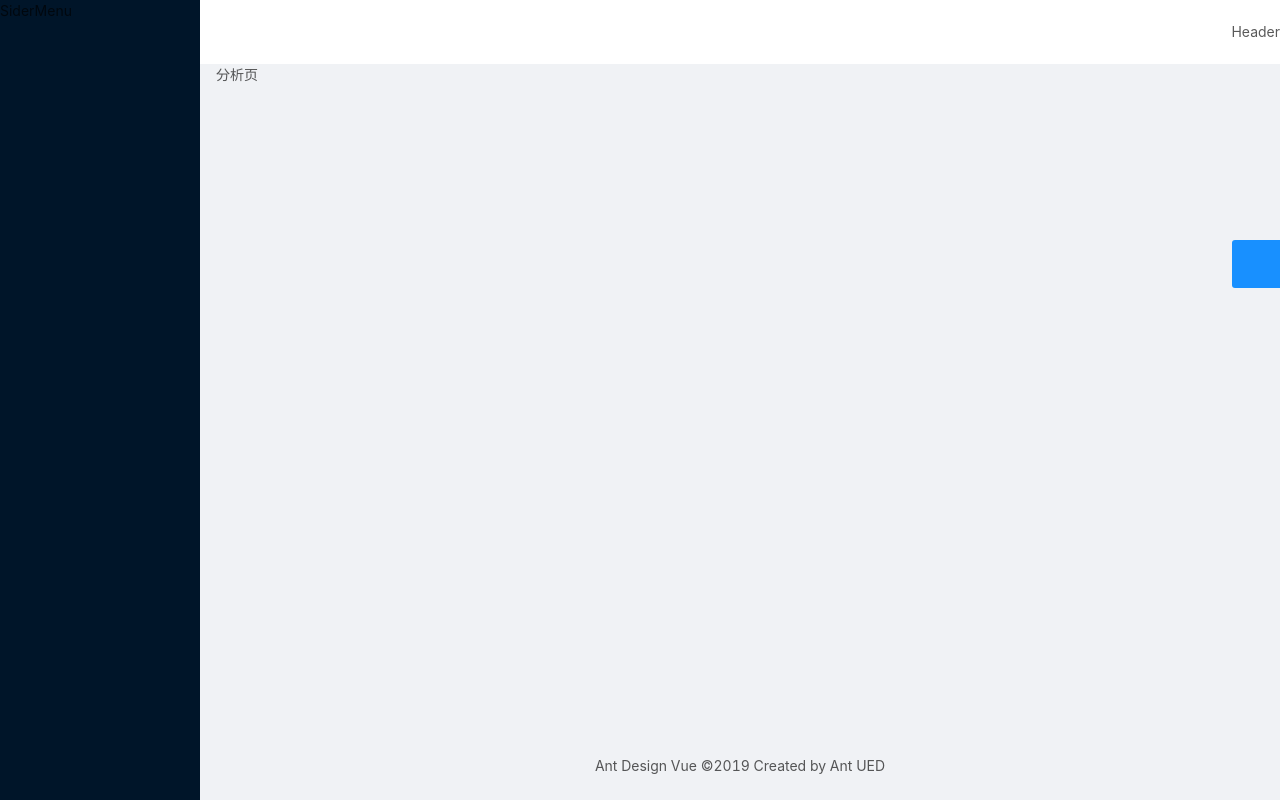
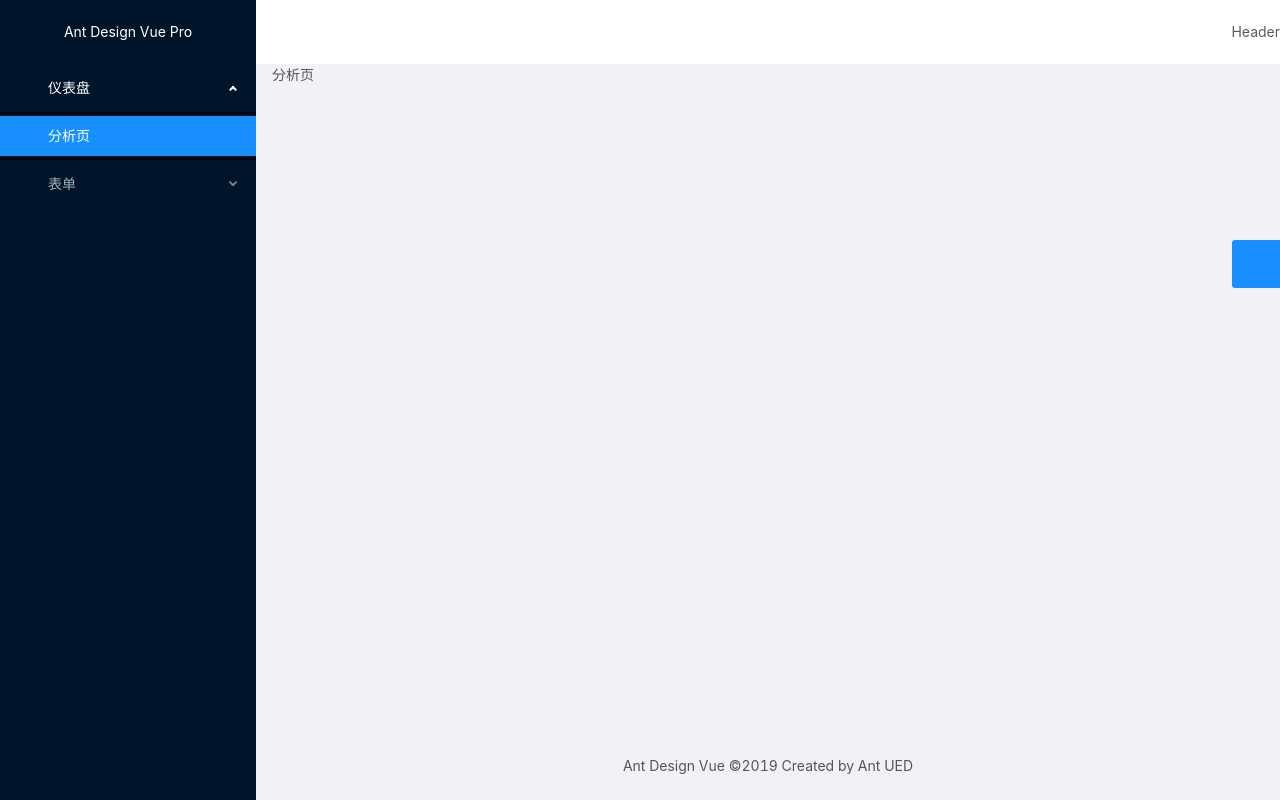
Before and after one commit to YuanChilde/learn-vue, a Vue app: page /dashboard/analysis in a window 1280 px wide. Built offline with nearby package versions, Linux system fonts and the light colour scheme.

Commit message:
add: 菜单

```diff
--- a/src/components/SettingDrawer/index.vue
+++ b/src/components/SettingDrawer/index.vue
@@ -14,9 +14,26 @@
                     <a-icon :type="visible ? 'close':'setting'"></a-icon>
                 </div>
             </template>
-            <p>Some contents...</p>
-            <p>Some contents...</p>
-            <p>Some contents...</p>
+            <div>
+                <template>
+                    <div>
+                        <h2>整体风格定制</h2>
+                        <a-radio-group
+                                :value="$route.query.navTheme || 'dark'"
+                                @change="(e)=>handleSettingChange('navTheme',e.target.value)">
+                            <a-radio value="dark">黑色</a-radio>
+                            <a-radio value="light">白色</a-radio>
+                        </a-radio-group>
+                        <h2>导航模式</h2>
+                        <a-radio-group
+                                :value="$route.query.navLayout || 'left'"
+                                @change="(e)=>handleSettingChange('navLayout',e.target.value)">
+                            <a-radio value="left">左侧</a-radio>
+                            <a-radio value="top">顶部</a-radio>
+                        </a-radio-group>
+                    </div>
+                </template>
+            </div>
         </a-drawer>
     </div>
 </template>
@@ -26,15 +43,17 @@
         data() {
             return {
                 visible: false,
+                navTheme: 'dark',
+                navLayout: 'left',
             }
         },
         methods: {
-            showDrawer() {
-                this.visible = true
-            },
             onClose() {
                 this.visible = false
             },
+            handleSettingChange(type,value){
+                this.$router.push({query:{...this.$route.query,[type]:value}});
+            }
         },
     }
 </script>
--- a/src/layouts/BasicLayout.vue
+++ b/src/layouts/BasicLayout.vue
@@ -1,11 +1,16 @@
 <template>
-    <div>
+    <div :class="[`nav-theme-${navTheme}`,`nav-layout-${navLayout}`]">
         <a-layout id="components-layout-demo-side" style="min-height: 100vh">
-            <a-layout-sider :trigger="null"
+            <a-layout-sider
+                    v-if="navLayout ==='left'"
+                    :theme="navTheme"
+                    :trigger="null"
                     collapsible
-                    v-model="collapsed">
-                <div class="logo"/>
-                <SiderMenu/>
+                    v-model="collapsed"
+                    width="256px"
+                    >
+                <div class="logo">Ant Design Vue Pro</div>
+                <SiderMenu :theme="navTheme"/>
             </a-layout-sider>
             <a-layout>
                 <a-layout-header style="background: #fff; padding: 0">
@@ -43,6 +48,14 @@
             SiderMenu,
             SettingDrawer
         },
+        computed:{
+            navTheme() {
+                return this.$route.query.navTheme || 'dark';
+            },
+            navLayout() {
+                return this.$route.query.navLayout || 'left';
+            },
+        }
     }
 </script>
 
@@ -55,4 +68,12 @@
     .trigger:hover{
         background: #eeeeee;
     }
+    .logo{
+        height: 64px;
+        line-height: 64px;
+        text-align: center;
+    }
+    .nav-theme-dark >>> .logo{
+        color: #ffffff;
+    }
 </style>
--- a/src/layouts/SiderMenu.vue
+++ b/src/layouts/SiderMenu.vue
@@ -1,13 +1,80 @@
 <template>
-    <div>SiderMenu</div>
+    <div style="width: 256px">
+        <a-menu
+                :selectedKeys="selectedKeys"
+                :openKeys.sync="openKeys"
+                mode="inline"
+                :theme="theme"
+        >
+            <template v-for="item in menuData">
+                <a-menu-item v-if="!item.children" :key="item.path" @click="()=>parent.$router.push({path:item.path,query:parent.$router.query})">
+                    <a-icon v-if="item.meta.icon" :type="item.meta.icon" />
+                    <span>{{item.meta.title}}</span>
+                </a-menu-item>
+                <sub-menu v-else :menu-info="item" :key="item.path"/>
+            </template>
+        </a-menu>
+    </div>
 </template>
 
 <script>
+    /*
+     * recommend SubMenu.vue https://github.com/vueComponent/ant-design-vue/blob/master/components/menu/demo/SubMenu.vue
+     * SubMenu1.vue https://github.com/vueComponent/ant-design-vue/blob/master/components/menu/demo/SubMenu1.vue
+     * */
+    import SubMenu from './SubMenu'
     export default {
-        name: "SiderMenu"
+        props:{
+            theme:{
+                type:String,
+                default: 'dark',
+            }
+        },
+        components: {
+            'sub-menu': SubMenu,
+        },
+        watch:{
+            '$route.path': function (val) {
+                this.selectedKeys = this.selectedKeysMap[val];
+                this.openKeys = this.collapsed ?[]: this.openKeysMap[val];
+            }
+        },
+        data () {
+            this.selectedKeysMap={};
+            this.openKeysMap = {};
+            // 获取路由配置
+            const menuData = this.getMenuData(this.$router.options.routes);
+            return {
+                collapsed: false,
+                menuData,
+                selectedKeys:this.selectedKeysMap[this.$route.path],
+                openKeys:this.collapsed ?[]: this.openKeysMap[this.$route.path],
+            }
+        },
+        methods: {
+            toggleCollapsed () {
+                this.collapsed = !this.collapsed
+            },
+            getMenuData(routes=[],parentKeys = [], selectedKey){
+               const menuData = [];
+               routes.forEach(item=>{
+                   if(item.name && !item.hideInMenu){
+                       this.openKeysMap[item.path] = parentKeys;
+                       this.selectedKeysMap[item.path] = [selectedKey || item.path];
+                       const newItem = {...item};
+                       delete newItem.children;
+                       if(!item.hideChildrenInMenu&&item.children){
+                           // 添加子节点
+                           newItem.children= this.getMenuData(item.children,[...parentKeys,item.path]);
+                       }
+                       menuData.push(newItem);
+                   }else if (!item.hideInMenu && !item.hideChildrenInMenu && item.children){
+                       // 添加子节点
+                       menuData.push(...this.getMenuData(item.children,[...parentKeys,item.path]));
+                   }
+               });
+               return menuData;
+            },
+        },
     }
 </script>
-
-<style scoped>
-
-</style>
--- /dev/null
+++ b/src/layouts/SubMenu.vue
@@ -0,0 +1,30 @@
+<template functional>
+    <a-sub-menu
+            :key="props.menuInfo.path"
+    >
+    <span slot="title">
+      <a-icon v-if="props.menuInfo.meta.icon"
+              :type="props.menuInfo.meta.icon"/><span>{{ props.menuInfo.meta.title }}</span>
+    </span>
+        <template v-for="item in props.menuInfo.children">
+            <a-menu-item
+                    v-if="!item.children"
+                    :key="item.path"
+                    @click="()=>$router.push({path:item.path,query:$router.query})"
+            >
+                <a-icon v-if="item.meta.icon" :type="item.meta.icon"/>
+                <span>{{ item.meta.title }}</span>
+            </a-menu-item>
+            <sub-menu
+                    v-else
+                    :key="item.path"
+                    :menu-info="item"
+            />
+        </template>
+    </a-sub-menu>
+</template>
+<script>
+    export default {
+        props: ['menuInfo'],
+    };
+</script>
--- a/src/main.js
+++ b/src/main.js
@@ -4,7 +4,7 @@
 import router from "./router";
 import store from "./store";
 
-import {Button, Layout, Icon,Drawer} from "ant-design-vue";
+import {Button, Layout, Icon,Drawer,Radio, Menu} from "ant-design-vue";
 
 //import 'ant-design-vue/dist/antd.less'
 
@@ -17,6 +17,8 @@
 Vue.use(Layout);
 Vue.use(Icon);
 Vue.use(Drawer);
+Vue.use(Radio);
+Vue.use(Menu);
 
 new Vue({
   router,
--- a/src/router.js
+++ b/src/router.js
@@ -12,6 +12,8 @@
   routes: [
     {
       path: '/user',
+      // 标志位
+      hideInMenu: true,
       // 异步加载
       component: () =>
           import(/* webpackChunkName: "layout" */ "./layouts/UserLayout"),
@@ -39,18 +41,21 @@
       component: () =>
           import(/* webpackChunkName: "layout" */ "./layouts/BasicLayout"),
       children: [
+          // dashboard
         {
           path: "/",
           redirect: "/dashboard/analysis"
         },
         {
-          path:"/dashboard",
-          name:"dashboard",
-          component: {render: h=>h("router-view")},
-          children:[
+          path: "/dashboard",
+          name: "dashboard",
+          meta: {icon: "dashboard", title: "仪表盘"},
+          component: {render: h => h("router-view")},
+          children: [
             {
               path:"/dashboard/analysis",
               name:"analysis",
+              meta: {title: "分析页"},
               component:() =>
                   import(/* webpackChunkName: "dashboard" */ "./views/Dashboard/Analysis")
             }
@@ -60,6 +65,7 @@
           path:"/form",
           name:"form",
           component: {render: h=>h("router-view")},
+          meta: {icon: "form", title: "表单"},
           children:[
             {
               path: "/form",
@@ -68,11 +74,14 @@
             {
               path:"/form/basic-form",
               name:"basicform",
+              meta: {title: "基础表单"},
               component:() =>
                   import(/* webpackChunkName: "form" */ "./views/Forms/BasicForm")
             },{
               path:"/form/step-form",
               name:"stepform",
+              hideChildrenInMenu: true,
+              meta: {title: "分布表单"},
               component:() =>
                   import(/* webpackChunkName: "form" */ "./views/Forms/StepForm"),
               children: [
@@ -107,13 +116,16 @@
     {
       path:"*",
       name:"404",
+      hideInMenu: true,
       component: NotFound
     }
   ]
 });
 
 router.beforeEach((to,from,next)=>{
-  NProgress.start();
+  if(to.path!=from.path){
+    NProgress.start();
+  }
   next();
 });
 
```
